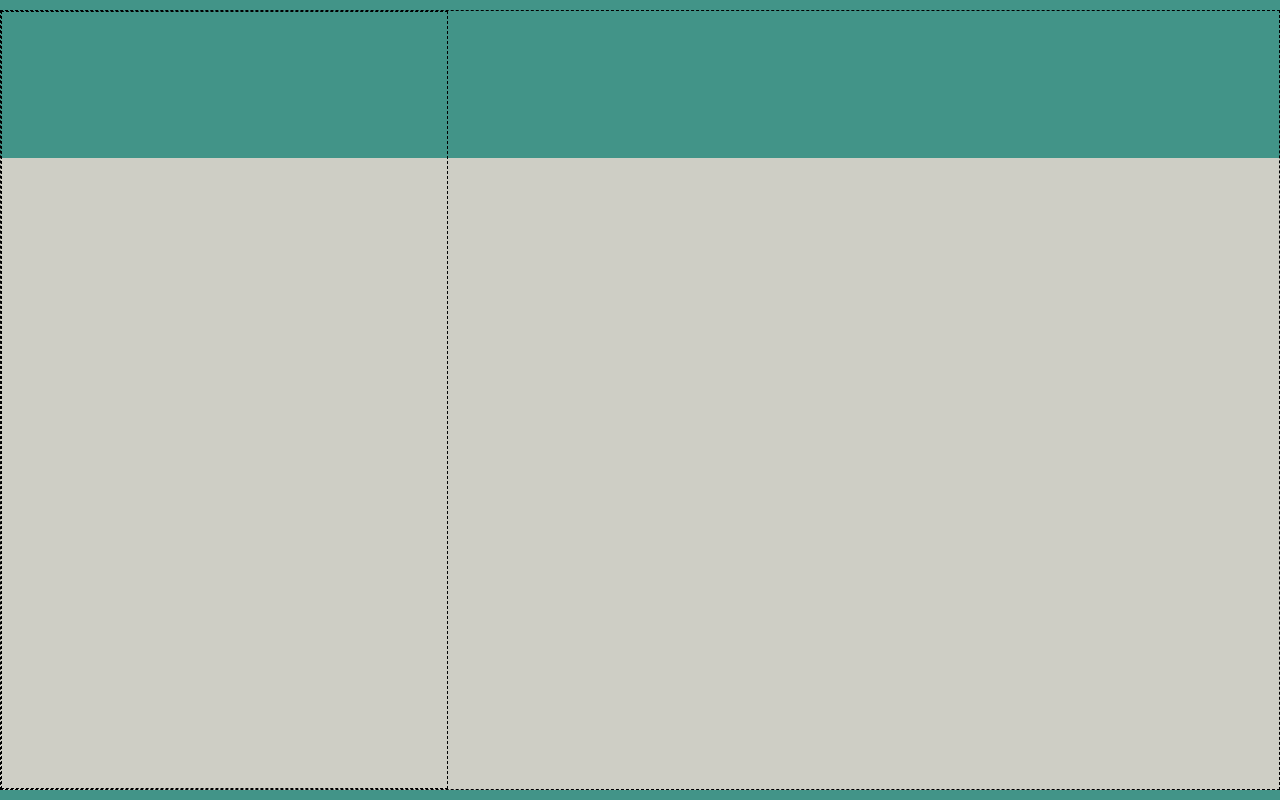
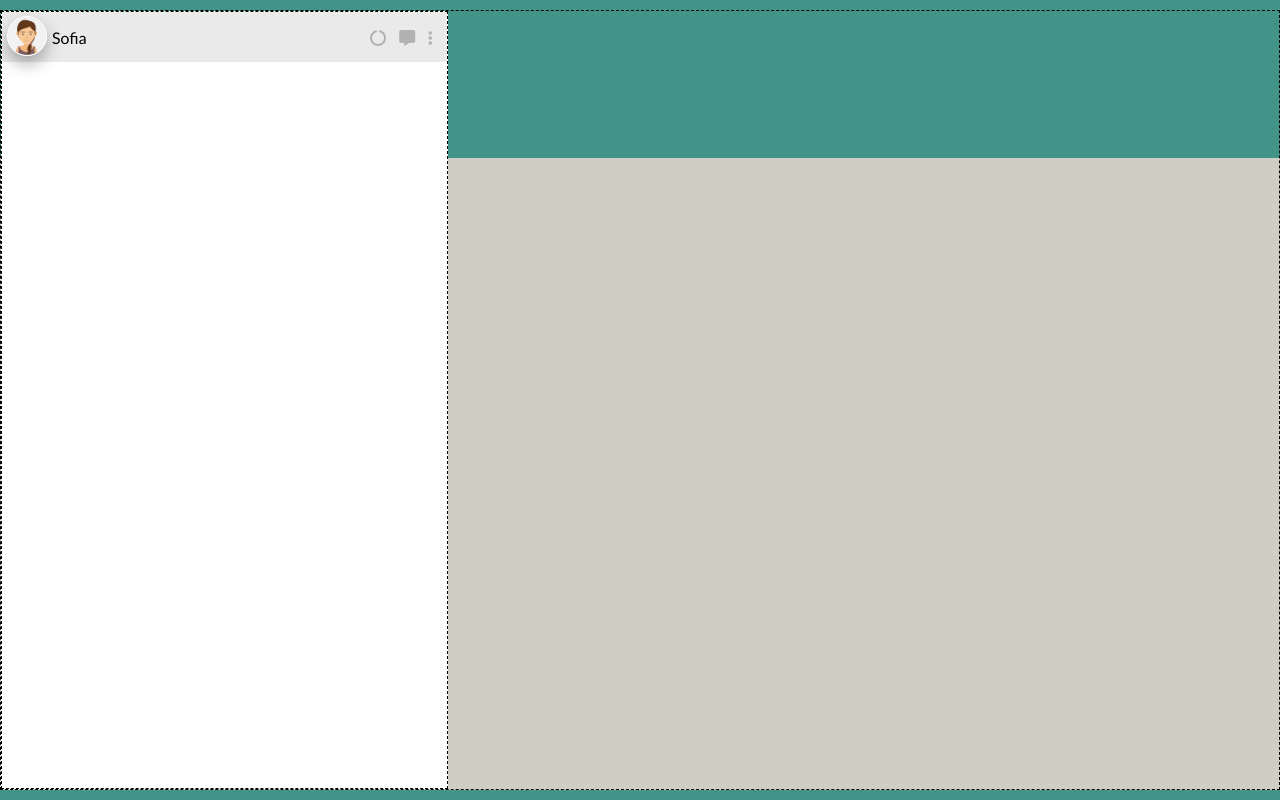
Before and after one commit to GulliWeb/vue-boolzapp, a plain HTML site: page index.html in a window 1280 px wide. Drawn offline with nearby package versions, Linux system fonts and the light colour scheme.

Commit message:
complete nav left layout

```diff
--- a/css/style.css
+++ b/css/style.css
@@ -5,10 +5,48 @@
     box-sizing: border-box;
 }
 
+/* Generics */
 body {
     font-family: 'Lato', sans-serif;
     height: calc(100vh - 20px);
     background: linear-gradient(to bottom, rgb(66, 148, 136) 20%, rgb(206, 206, 197) 20%);
+  }
+
+  figure{
+    max-width: 40px;
+  }
+
+  img{
+    max-width: 100%;
+    border-radius: 50%;
+  }
+
+  .profile-name{
+    font-weight: normal;
+    font-size: 16px;
+    margin-left: 5px;
+  }
+
+  .profile-info{
+    display: flex;
+    align-items: center;
+    padding-left: 5px;
+  }
+
+  .profile-info figure img{
+      box-shadow: 0 8px 16px rgba(0, 0, 0, 0.3);
+      border: 1px solid white;
+      transition: box-shadow 0.3s ease;
+  }
+
+  .profile-info figure img:hover{
+    cursor: pointer;
+    box-shadow: 0 16px 32px rgba(0, 0, 0, 0.4);
+  }
+
+  .profile-info figure img:active {
+    box-shadow: 0 4px 8px rgba(0, 0, 0, 0.2);
+    transform: scale(0.96);
   }
 
   /* Layout container */
@@ -27,9 +65,35 @@ body {
   }
 
   /* LEFT */
-
   #s-left{
     flex-basis: 35%;
     flex-grow: 0;
+    background-color: #fff;
     border: 1px dashed black;
   }
+
+  #nav-left{
+    height: 50px;
+    display: flex;
+    justify-content: space-between;
+    align-items: center;
+    background-color: rgb(234, 234, 234);
+  }
+
+  .icon{
+    padding-right: 5px;
+  }
+
+  .icon i {
+    color: rgb(177, 177, 177);
+    margin-right: 10px;
+}
+  .icon i:hover{
+    color: lightgray;
+    cursor: pointer;
+  }
+
+  .icon i:active{
+    color: rgb(177, 177, 177);
+    cursor: pointer;
+  }
--- a/index.html
+++ b/index.html
@@ -3,7 +3,9 @@
 <head>
     <meta charset="UTF-8">
     <meta name="viewport" content="width=device-width, initial-scale=1.0">
-    <!-- Google font link -->
+    <!-- Font Awesome link-->
+    <link rel="stylesheet" href="https://cdnjs.cloudflare.com/ajax/libs/font-awesome/6.0.0-beta3/css/all.min.css">
+     <!-- Google font link -->
     <link href="https://fonts.googleapis.com/css?family=Lato:100,100italic,300,300italic,regular,italic,700,700italic,900,900italic" rel="stylesheet"/>
     <!-- Css link -->
     <link rel="stylesheet" href="css/style.css">
@@ -21,7 +23,19 @@
             <!-- Left section -->
             <section id="s-left">
                 <header>
-                    <nav id="left"></nav>
+                    <nav id="nav-left">
+                        <div class="profile-info">
+                            <figure>
+                                <img src="img/avatar_io.png" alt="Profile photo">
+                            </figure>
+                            <h3 class="profile-name">Sofia</h3>
+                        </div>
+                        <div class="icon">
+                            <i class="fas fa-circle-notch"></i>
+                            <i class="fas fa-message"></i>
+                            <i class="fas fa-ellipsis-vertical"></i>
+                        </div>
+                    </nav>
                </header>
             </section>
 
```
